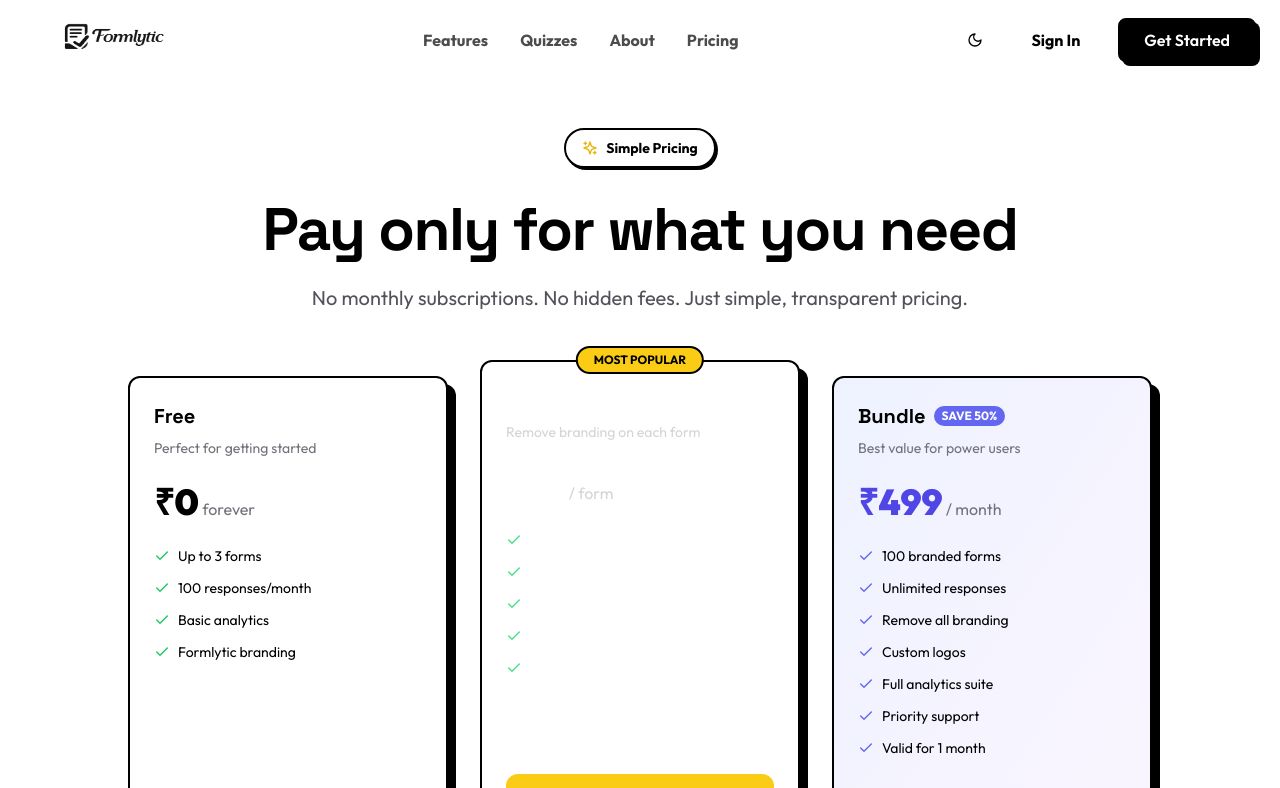
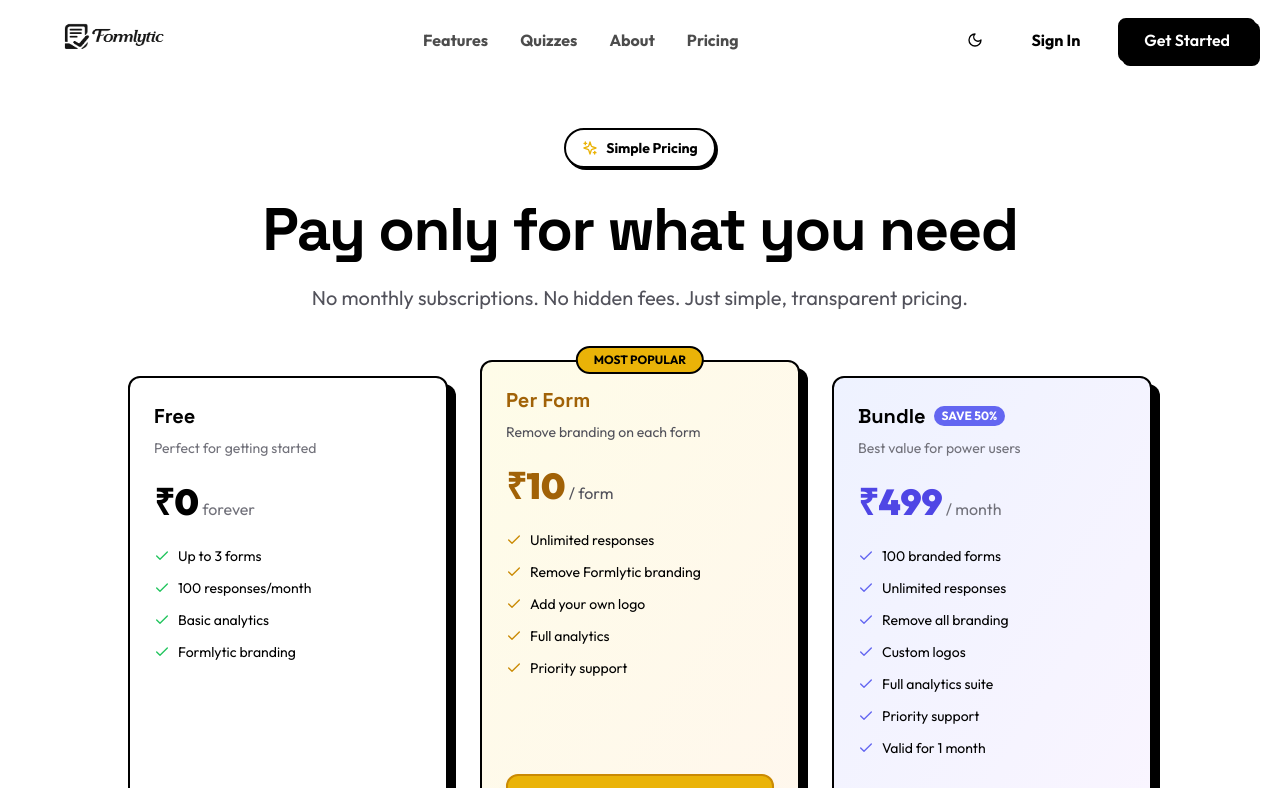
Before and after one commit to satyamsingh5512/Formss, a Next.js app: page /pricing in a window 1280 px wide. Shown: the top 788 px of the page. Built offline with nearby package versions, Linux system fonts and the light colour scheme.

Commit message:
fix: Per Form card now uses gradient background like Bundle card

```diff
--- a/app/pricing/page.tsx
+++ b/app/pricing/page.tsx
@@ -58,17 +58,17 @@ export default function PricingPage() {
                         </div>
 
                         {/* Per Form Plan - Highlighted */}
-                        <div className="neo-card border-4 border-yellow-400 dark:border-yellow-500 bg-zinc-900 dark:bg-zinc-800 text-white p-8 flex flex-col relative transform md:-translate-y-4 shadow-neo-lg">
-                            <div className="absolute -top-4 left-1/2 -translate-x-1/2 px-4 py-1 bg-yellow-400 text-black text-xs font-bold rounded-full border-2 border-black">
+                        <div className="neo-card border-2 border-yellow-500 dark:border-yellow-400 p-8 flex flex-col relative transform md:-translate-y-4 shadow-neo-lg bg-gradient-to-br from-yellow-50 to-orange-50 dark:from-yellow-950/30 dark:to-orange-950/30">
+                            <div className="absolute -top-4 left-1/2 -translate-x-1/2 px-4 py-1 bg-yellow-500 text-black text-xs font-bold rounded-full border-2 border-black">
                                 MOST POPULAR
                             </div>
                             <div className="mb-6">
-                                <h3 className="text-xl font-bold mb-2 text-white">Per Form</h3>
-                                <p className="text-zinc-300 text-sm">Remove branding on each form</p>
+                                <h3 className="text-xl font-bold mb-2 text-yellow-700 dark:text-yellow-400">Per Form</h3>
+                                <p className="text-zinc-600 dark:text-zinc-400 text-sm">Remove branding on each form</p>
                             </div>
                             <div className="mb-6">
-                                <span className="text-4xl font-black text-white">₹10</span>
-                                <span className="text-zinc-300"> / form</span>
+                                <span className="text-4xl font-black text-yellow-700 dark:text-yellow-400">₹10</span>
+                                <span className="text-zinc-600 dark:text-zinc-400"> / form</span>
                             </div>
                             <ul className="space-y-3 mb-8 flex-1">
                                 {[
@@ -78,14 +78,14 @@ export default function PricingPage() {
                                     "Full analytics",
                                     "Priority support",
                                 ].map((feature, i) => (
-                                    <li key={i} className="flex items-center gap-2 text-sm text-white">
-                                        <Check className="h-4 w-4 text-green-400 flex-shrink-0" />
+                                    <li key={i} className="flex items-center gap-2 text-sm">
+                                        <Check className="h-4 w-4 text-yellow-600 dark:text-yellow-400 flex-shrink-0" />
                                         <span>{feature}</span>
                                     </li>
                                 ))}
                             </ul>
                             <Link href="/dashboard">
-                                <button className="w-full py-3 bg-yellow-400 text-black border-2 border-yellow-400 rounded-xl font-bold hover:bg-yellow-300 transition-colors flex items-center justify-center gap-2">
+                                <button className="w-full py-3 bg-yellow-500 text-black border-2 border-yellow-600 rounded-xl font-bold hover:bg-yellow-400 transition-colors flex items-center justify-center gap-2 shadow-lg">
                                     <Crown className="h-4 w-4" />
                                     Upgrade Form
                                 </button>
```
